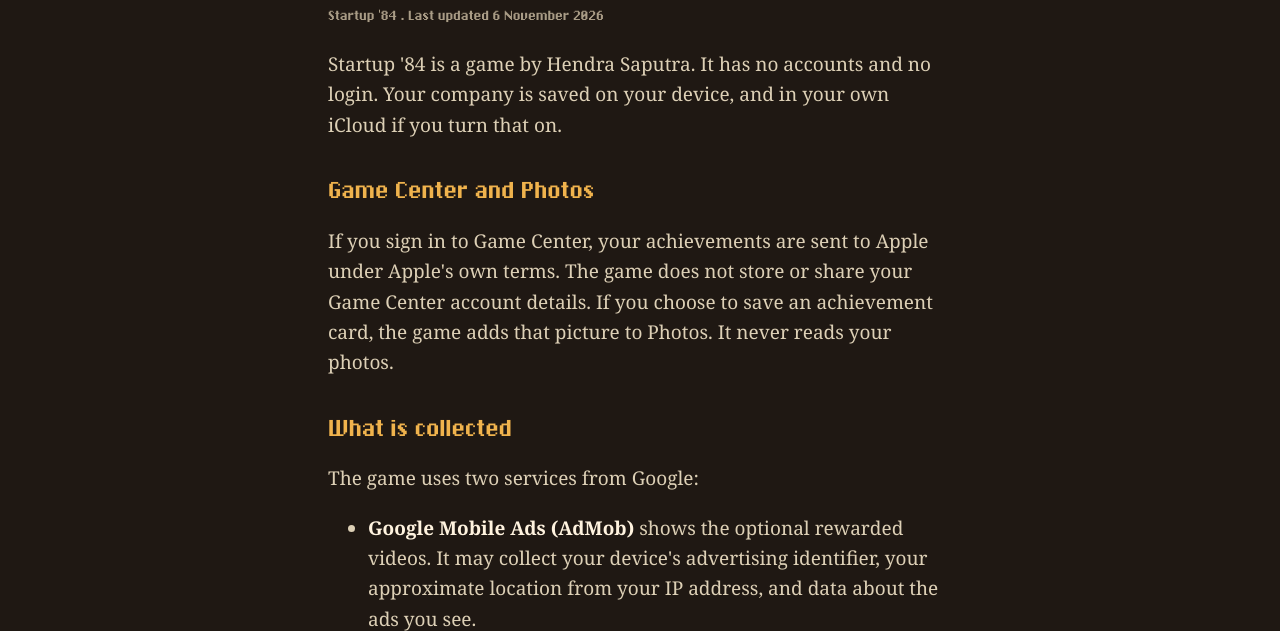
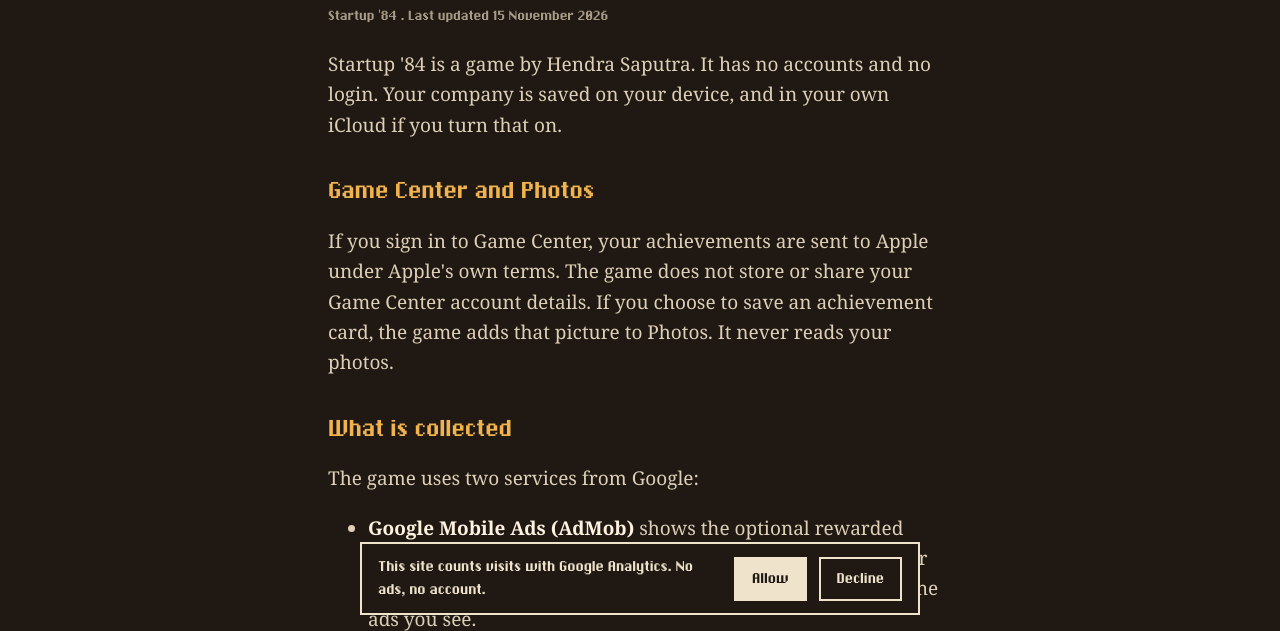
Before and after one commit to hendrasaputra/startup84-site, a plain HTML site: page privacy/index.html in a window 1280 px wide. Shown: the part 169-800 px from the top of the page. Drawn offline with Linux system fonts and the light colour scheme.

Commit message:
Site analytics: GA4 web stream with consent mode (nothing stored in the EEA, UK and Switzerland until Allow), an Allow/Decline bar, privacy page updated

```diff
--- a/css/site.css
+++ b/css/site.css
@@ -202,3 +202,11 @@ body.plain { background: #1f1813; color: #efe4cb; }
 .play[hidden] { display: none; }
 .monitor-chin { display: flex; align-items: center; justify-content: space-between; height: 64px; padding: 0 8px; font: 15px var(--pixel); color: #6b5d45; }
 .monitor-chin i { width: 14px; height: 14px; border-radius: 50%; background: #7ccf6a; box-shadow: 0 0 8px #7ccf6a; }
+/* Analytics choice (js/analytics.js) */
+.consent { position: fixed; left: 16px; right: 16px; bottom: 16px; z-index: 50; max-width: 560px; margin: 0 auto;
+  display: flex; flex-wrap: wrap; align-items: center; gap: 8px 12px; padding: 12px 16px;
+  background: #1f1813; color: #efe4cb; border: 2px solid #efe4cb; font: 16px/1.4 var(--pixel); }
+.consent p { margin: 0; flex: 1 1 240px; }
+.consent button { font: 16px var(--pixel); min-height: 44px; padding: 0 16px; cursor: pointer;
+  background: #efe4cb; color: #1f1813; border: 2px solid #efe4cb; }
+.consent button[data-v="denied"] { background: transparent; color: #efe4cb; }
--- /dev/null
+++ b/js/analytics.js
@@ -0,0 +1,34 @@
+// Site analytics: Google Analytics 4 (stream "Startup 84 site", G-3DQZB9NQH0) with consent mode.
+// In the EEA, the UK and Switzerland nothing is stored until the visitor allows it; elsewhere analytics
+// is on until the visitor declines. Ads storage is never granted. The choice is kept in localStorage.
+(function () {
+  var ID = 'G-3DQZB9NQH0', KEY = 's84-analytics';
+  window.dataLayer = window.dataLayer || [];
+  function gtag() { dataLayer.push(arguments); }
+  window.gtag = gtag;
+  var denied = { ad_storage: 'denied', ad_user_data: 'denied', ad_personalization: 'denied', analytics_storage: 'denied' };
+  gtag('consent', 'default', Object.assign({}, denied, { region: ['AT','BE','BG','HR','CY','CZ','DK','EE','FI','FR','DE','GR','HU','IS','IE','IT','LV','LI','LT','LU','MT','NL','NO','PL','PT','RO','SK','SI','ES','SE','GB','CH'] }));
+  gtag('consent', 'default', { ad_storage: 'denied', ad_user_data: 'denied', ad_personalization: 'denied', analytics_storage: 'granted' });
+  var choice = null;
+  try { choice = localStorage.getItem(KEY); } catch (e) {}
+  if (choice) gtag('consent', 'update', { analytics_storage: choice });
+  gtag('js', new Date());
+  gtag('config', ID);
+  var s = document.createElement('script');
+  s.async = true; s.src = 'https://www.googletagmanager.com/gtag/js?id=' + ID;
+  document.head.appendChild(s);
+  if (choice) return;
+  function decide(v) {
+    gtag('consent', 'update', { analytics_storage: v });
+    try { localStorage.setItem(KEY, v); } catch (e) {}
+    bar.remove();
+  }
+  var bar = document.createElement('div');
+  bar.className = 'consent';
+  bar.setAttribute('role', 'region');
+  bar.setAttribute('aria-label', 'Analytics choice');
+  bar.innerHTML = '<p>This site counts visits with Google Analytics. No ads, no account.</p>' +
+    '<button type="button" data-v="granted">Allow</button><button type="button" data-v="denied">Decline</button>';
+  bar.addEventListener('click', function (e) { var v = e.target.getAttribute('data-v'); if (v) decide(v); });
+  document.addEventListener('DOMContentLoaded', function () { document.body.appendChild(bar); });
+})();
--- a/privacy/index.html
+++ b/privacy/index.html
@@ -4,7 +4,8 @@
 <meta name="theme-color" content="#16110c">
 <link rel="icon" href="../assets/art/favicon.png">
 <link href="https://fonts.googleapis.com/css2?family=Inter:wght@400;500;600;800&display=swap" rel="stylesheet">
-<link rel="stylesheet" href="../css/site.css?v=4"></head>
+<link rel="stylesheet" href="../css/site.css?v=5"><script src="../js/analytics.js?v=1"></script>
+</head>
 <body class="plain">
 <header class="bar">
   <a class="brand" href="../"><img src="../assets/art/icon_mug_48.png" alt=""> CORP/OS <span>Startup '84</span></a>
@@ -12,7 +13,7 @@
 </header>
 <main class="doc">
 <h1>Privacy Policy</h1>
-<p class="meta">Startup '84 · Last updated 6 November 2026</p>
+<p class="meta">Startup '84 · Last updated 15 November 2026</p>
 <p>Startup '84 is a game by Hendra Saputra. It has no accounts and no login. Your company is saved on your device, and in your own iCloud if you turn that on.</p>
 <h2>Game Center and Photos</h2>
 <p>If you sign in to Game Center, your achievements are sent to Apple under Apple's own terms. The game does not store or share your Game Center account details. If you choose to save an achievement card, the game adds that picture to Photos. It never reads your photos.</p>
@@ -26,6 +27,8 @@
 <h2>Tracking</h2>
 <p>The game asks once, through the iOS prompt, whether apps may track you. If you allow it, the advertising identifier may be used to show you relevant ads and to measure and target advertising for the game. If you do not allow it, ads are not personalised and analytics are not used for advertising. You can change your answer at any time in Settings › Privacy &amp; Security › Tracking.</p>
 <p>If you are in the EEA, the UK or Switzerland, the game first shows Google's consent form. You can consent, refuse, or manage your options, and the game plays the same either way. To change your answer later, open HELP in the game and choose PRIVACY CHOICES.</p>
+<h2>This website</h2>
+<p>startup84.hensap.id counts visits with Google Analytics: which pages are opened, from which link, and roughly from which country. It does not show ads. In the EEA, the UK and Switzerland nothing is stored on your device unless you choose Allow; elsewhere you can choose Decline. Your choice is kept in your browser. To change it, clear this site's data in your browser and choose again.</p>
 <h2>Purchases</h2>
 <p>The optional time skip is bought through Apple. The game never sees your payment details.</p>
 <h2>Children</h2>
```
Also changed, not shown: index.html (+1 -0 lines), support/index.html (+2 -1 lines).
